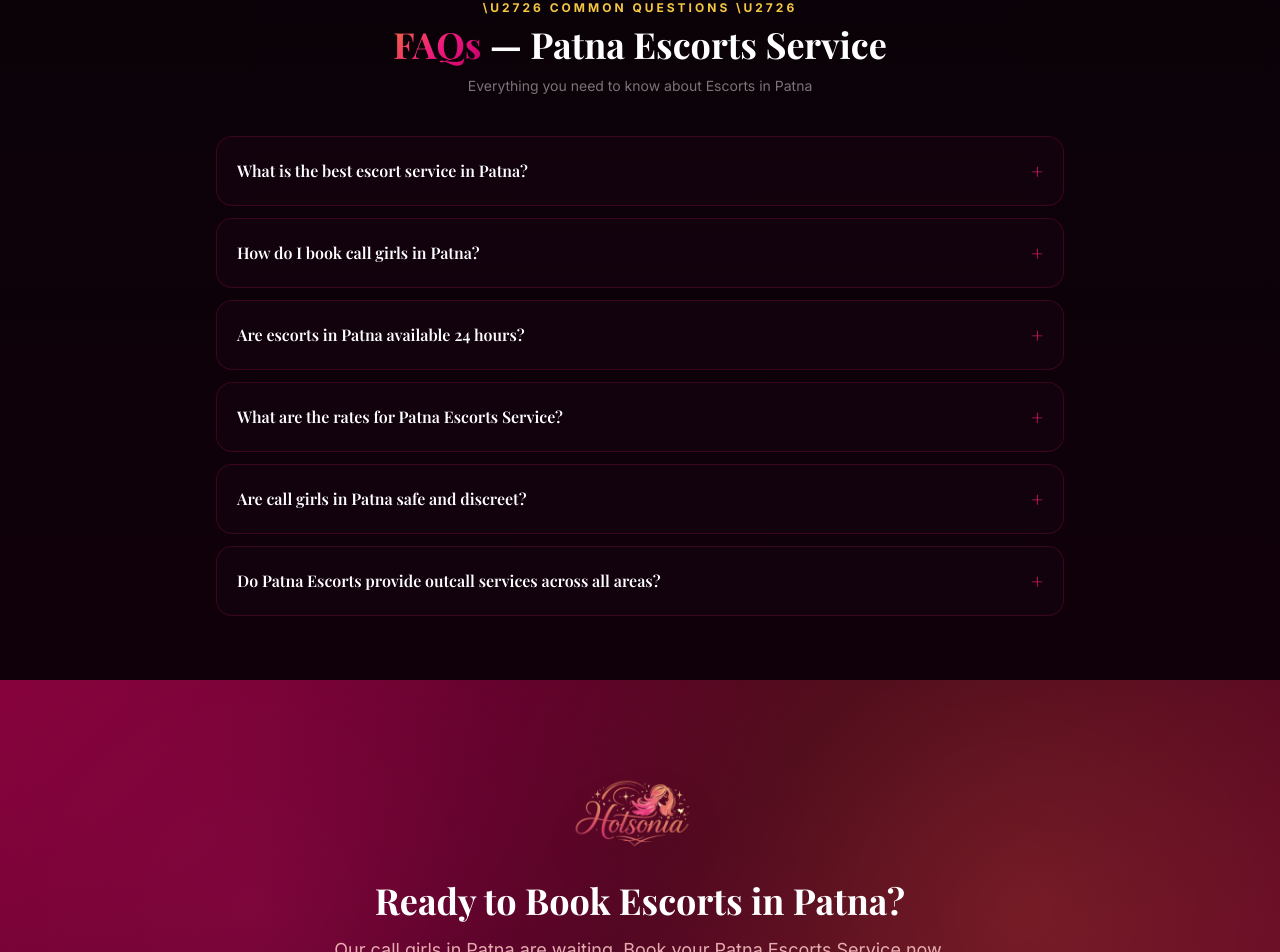
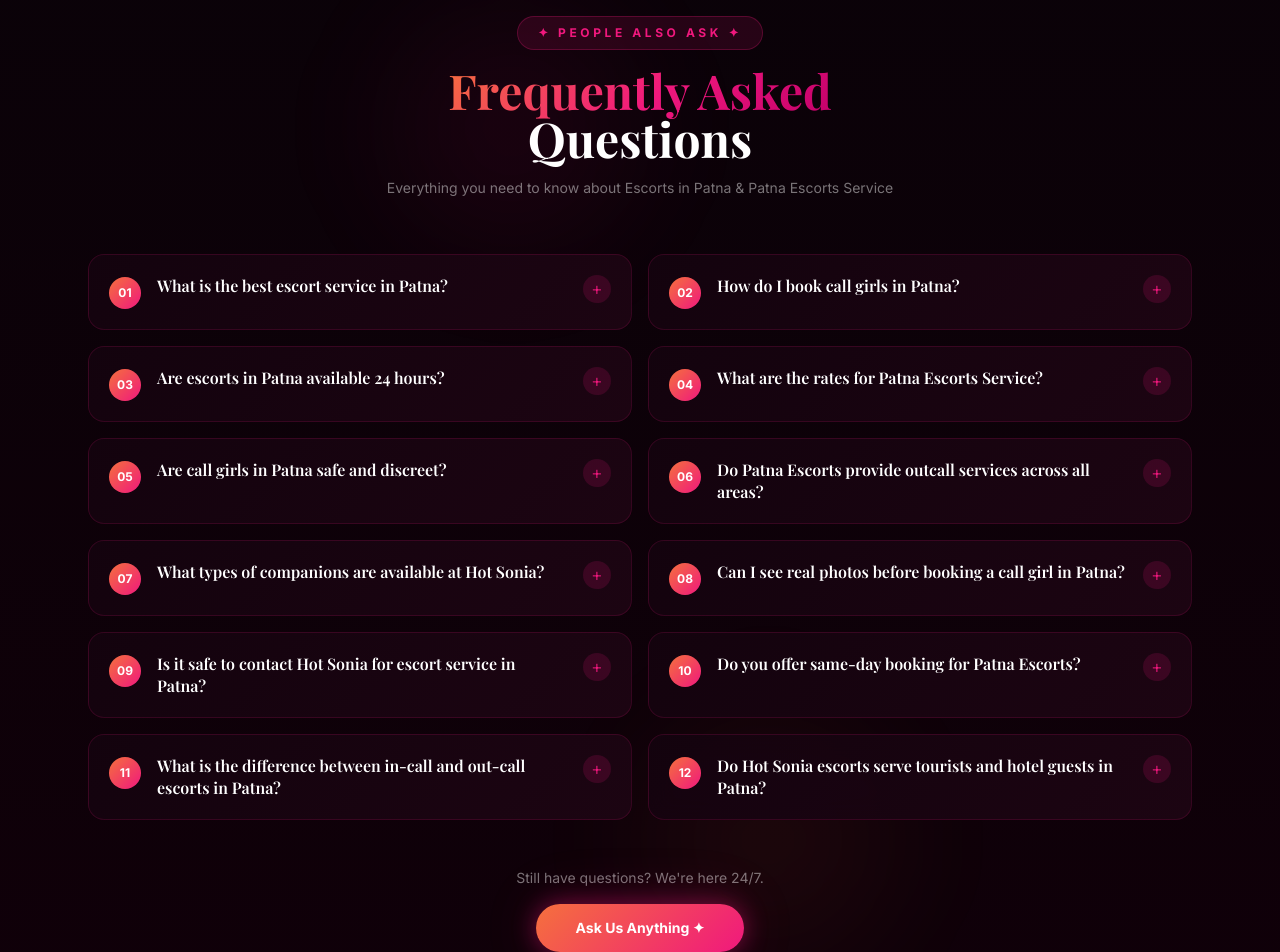
Before and after one commit to trusted7061-lab/hotsonia, a Next.js app: page / in a window 1280 px wide. Shown: the part 4426-5378 px from the top of the page. Built offline with nearby package versions, Linux system fonts and the light colour scheme; a web font is replaced by a local one.

Commit message:
Homepage: 12 FAQs with two-column creative accordion design

```diff
--- a/src/app/page.tsx
+++ b/src/app/page.tsx
@@ -85,6 +85,30 @@ const faqs = [
   {
     q: "Do Patna Escorts provide outcall services across all areas?",
     a: "Yes, our out-call Patna Escorts visit your hotel or residence across all major areas — Boring Road, Kankarbagh, Bailey Road, Rajendra Nagar, and all Patna hotels. We also cover nearby cities in Bihar.",
+  },
+  {
+    q: "What types of companions are available at Hot Sonia?",
+    a: "Hot Sonia offers a diverse roster — college girls, models, housewives, VIP companions, and independent escorts in Patna. All companions have verified real photos and professional profiles so you know exactly who you are booking.",
+  },
+  {
+    q: "Can I see real photos before booking a call girl in Patna?",
+    a: "Yes. Every companion on Hot Sonia's gallery has 100% real, unedited photos. We never use fake or stock images. Browse our full gallery and choose your ideal call girl in Patna with complete confidence.",
+  },
+  {
+    q: "Is it safe to contact Hot Sonia for escort service in Patna?",
+    a: "Completely safe. Your name, number, and booking details are never shared or stored after the session. Hot Sonia uses encrypted communication and has a strict no-third-party-disclosure policy for all escort service in Patna bookings.",
+  },
+  {
+    q: "Do you offer same-day booking for Patna Escorts?",
+    a: "Yes! Same-day and even same-hour bookings are available for most of our escorts in Patna. Simply WhatsApp or call us, confirm your choice from the gallery, and your companion will be ready within the hour.",
+  },
+  {
+    q: "What is the difference between in-call and out-call escorts in Patna?",
+    a: "In-call means you visit our discreet, fully-furnished private venue in Patna. Out-call means your companion visits your hotel room or residence anywhere in Patna. Both services are available 24/7 with the same level of privacy and luxury.",
+  },
+  {
+    q: "Do Hot Sonia escorts serve tourists and hotel guests in Patna?",
+    a: "Absolutely. We regularly serve guests staying at hotels across Patna — from budget properties to 5-star hotels near Gandhi Maidan, Patna Junction, Fraser Road, and Boring Road. Our discreet out-call service ensures no attention is drawn at your property.",
   },
 ];
 
@@ -483,48 +507,107 @@ export default function HomePage() {
 
       {/* FAQ — AEO */}
       <section
-        className="py-16"
+        className="py-20 relative overflow-hidden"
         style={{ background: "linear-gradient(180deg, #0a0208 0%, #100009 100%)" }}
         aria-label="FAQ — Escorts in Patna"
       >
-        <div className="max-w-4xl mx-auto px-4 sm:px-6">
-          <div className="text-center mb-10">
-            <p className="text-xs uppercase tracking-[0.25em] font-bold mb-2" style={{ color: "#f5c842" }}>
-              \u2726 Common Questions \u2726
-            </p>
+        {/* Decorative glow blobs */}
+        <div
+          className="absolute top-0 left-1/4 w-96 h-96 rounded-full pointer-events-none"
+          style={{ background: "radial-gradient(circle, rgba(240,24,125,0.08) 0%, transparent 70%)", filter: "blur(40px)" }}
+        />
+        <div
+          className="absolute bottom-0 right-1/4 w-96 h-96 rounded-full pointer-events-none"
+          style={{ background: "radial-gradient(circle, rgba(245,112,61,0.07) 0%, transparent 70%)", filter: "blur(40px)" }}
+        />
+
+        <div className="relative z-10 max-w-6xl mx-auto px-4 sm:px-6">
+          {/* Header */}
+          <div className="text-center mb-14">
+            <span
+              className="inline-block text-xs font-bold uppercase tracking-[0.3em] px-5 py-2 rounded-full mb-4"
+              style={{ background: "rgba(240,24,125,0.12)", color: "#f0187d", border: "1px solid rgba(240,24,125,0.25)" }}
+            >
+              ✦ People Also Ask ✦
+            </span>
             <h2
-              className="text-3xl sm:text-4xl font-bold"
+              className="text-3xl sm:text-5xl font-bold"
               style={{ fontFamily: "var(--font-playfair)" }}
             >
-              <span className="gradient-text">FAQs</span>
-              <span className="text-white"> — Patna Escorts Service</span>
+              <span className="gradient-text">Frequently Asked</span>
+              <br />
+              <span className="text-white">Questions</span>
             </h2>
-            <p className="mt-3 text-sm" style={{ color: "rgba(255,255,255,0.45)" }}>
-              Everything you need to know about Escorts in Patna
+            <p className="mt-4 text-sm max-w-xl mx-auto" style={{ color: "rgba(255,255,255,0.45)" }}>
+              Everything you need to know about Escorts in Patna & Patna Escorts Service
             </p>
           </div>
-          <div className="space-y-3">
+
+          {/* Two-column accordion grid */}
+          <div className="grid grid-cols-1 lg:grid-cols-2 gap-4">
             {faqs.map((faq, i) => (
               <details
                 key={i}
-                className="card-glass rounded-2xl"
-                style={{ cursor: "pointer" }}
+                className="group rounded-2xl overflow-hidden"
+                style={{
+                  background: "linear-gradient(135deg, rgba(20,3,15,0.9) 0%, rgba(30,5,20,0.9) 100%)",
+                  border: "1px solid rgba(240,24,125,0.15)",
+                  backdropFilter: "blur(12px)",
+                }}
               >
                 <summary
-                  className="flex justify-between items-center p-5 font-semibold text-white list-none select-none"
-                  style={{ fontFamily: "var(--font-playfair)" }}
+                  className="flex items-start gap-4 p-5 cursor-pointer list-none select-none"
+                  style={{ outline: "none" }}
                 >
-                  <span>{faq.q}</span>
-                  <span className="text-xl gradient-text ml-4 flex-shrink-0" aria-hidden="true">+</span>
+                  {/* Number badge */}
+                  <span
+                    className="flex-shrink-0 w-8 h-8 rounded-full flex items-center justify-center text-xs font-bold mt-0.5"
+                    style={{
+                      background: "linear-gradient(135deg,#f5703d,#f0187d)",
+                      color: "#fff",
+                      minWidth: "2rem",
+                    }}
+                  >
+                    {String(i + 1).padStart(2, "0")}
+                  </span>
+                  <span
+                    className="flex-1 font-semibold text-white text-sm sm:text-base leading-snug"
+                    style={{ fontFamily: "var(--font-playfair)" }}
+                  >
+                    {faq.q}
+                  </span>
+                  {/* Plus / minus icon */}
+                  <span
+                    className="flex-shrink-0 w-7 h-7 rounded-full flex items-center justify-center text-lg font-light transition-transform duration-300 group-open:rotate-45"
+                    style={{ background: "rgba(240,24,125,0.15)", color: "#f0187d" }}
+                  >
+                    +
+                  </span>
                 </summary>
-                <p
-                  className="px-5 pb-5 text-sm leading-relaxed"
-                  style={{ color: "rgba(255,255,255,0.65)" }}
-                >
-                  {faq.a}
-                </p>
+                <div className="px-5 pb-5 pl-[4.25rem]">
+                  <div
+                    className="w-10 h-px mb-3"
+                    style={{ background: "linear-gradient(90deg,#f0187d,transparent)" }}
+                  />
+                  <p className="text-sm leading-relaxed" style={{ color: "rgba(255,255,255,0.65)" }}>
+                    {faq.a}
+                  </p>
+                </div>
               </details>
             ))}
+          </div>
+
+          {/* Bottom CTA */}
+          <div className="text-center mt-12">
+            <p className="text-sm mb-4" style={{ color: "rgba(255,255,255,0.45)" }}>
+              Still have questions? We&apos;re here 24/7.
+            </p>
+            <Link
+              href="/contact"
+              className="btn-gradient glow-pink text-white font-bold px-10 py-3.5 rounded-full text-sm inline-block"
+            >
+              Ask Us Anything ✦
+            </Link>
           </div>
         </div>
       </section>
```
